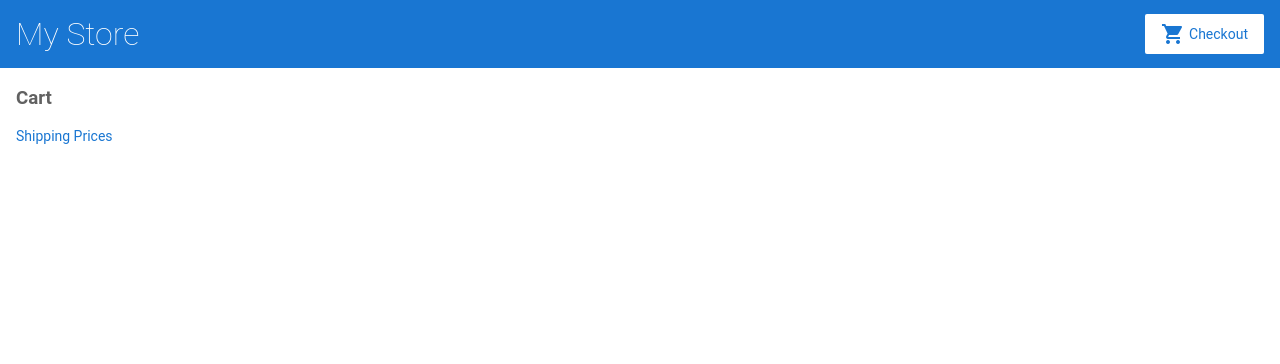
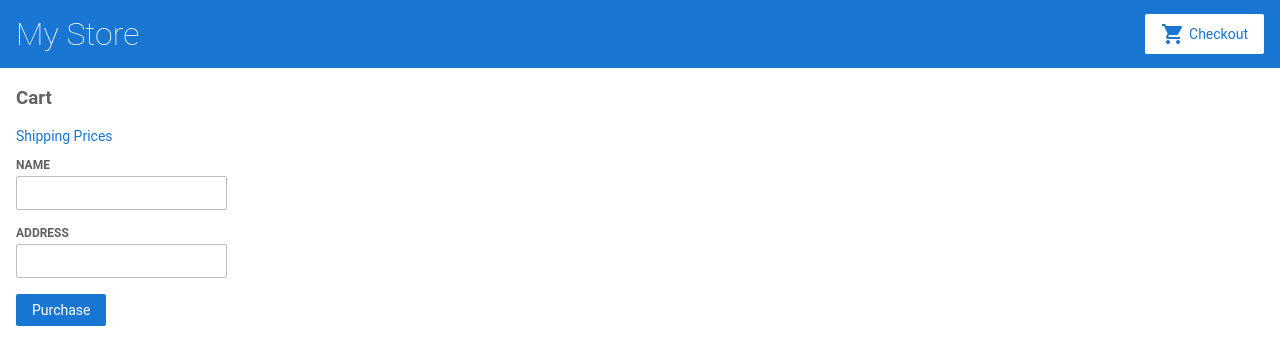
Before and after one commit to purpleoctop/angular-tutorial-firs, an Angular app: page /cart in a window 1280 px wide. Shown: the top 364 px of the page. Built offline with nearby package versions, Linux system fonts and the light colour scheme.

Commit message:
feat(5-Form-Basics): Finish tutorial

```diff
--- a/src/app/app.module.ts
+++ b/src/app/app.module.ts
@@ -2,6 +2,7 @@
 import { RouterModule, Router } from '@angular/router';
 import { NgModule } from '@angular/core';
 import {HttpClient, HttpClientModule} from '@angular/common/http';
+import {ReactiveFormsModule} from '@angular/forms';
 import { AppRoutingModule } from './app-routing.module';
 import { AppComponent } from './app.component';
 import { TopBarComponent } from './top-bar/top-bar.component';
@@ -30,7 +31,8 @@
       {path: 'products/:productId', component: ProductDetailsComponent},
       {path: 'cart', component: CartComponent},
       {path: 'shipping', component: ShippingComponent}
-    ])
+    ]),
+    ReactiveFormsModule
   ],
   providers: [],
   bootstrap: [AppComponent]
--- a/src/app/cart/cart.component.html
+++ b/src/app/cart/cart.component.html
@@ -8,3 +8,18 @@
     <span> {{ item.name }} </span>
     <span> {{ item.price | currency }} </span>
 </div>
+
+<form [formGroup]="checkoutForm" (ngSubmit)="onSubmit(checkoutForm.value)">
+    <div>
+        <label>Name</label>
+        <input type="text" formControlName='name'>
+    </div>
+
+    <div>
+            <label>Address</label>
+            <input type="text" formControlName='address'>
+    </div>
+
+    <button class="button" type="submit">Purchase</button>
+
+</form>
--- a/src/app/cart/cart.component.ts
+++ b/src/app/cart/cart.component.ts
@@ -1,5 +1,6 @@
 import { Component, OnInit } from '@angular/core';
 import { CartService } from '../cart.service';
+import { FormBuilder } from '@angular/forms';
 
 @Component({
   selector: 'app-cart',
@@ -8,10 +9,23 @@
 })
 export class CartComponent implements OnInit {
   items;
+  checkoutForm;
   constructor(
-    private cartService: CartService
+    private cartService: CartService,
+    private formBuilder: FormBuilder
   ) {
     this.items = this.cartService.getItems();
+
+    this.checkoutForm = this.formBuilder.group({
+      name: '',
+      address: ''
+    });
+  }
+
+  onSubmit(customerData) {
+    console.warn('Your order has been submitted', customerData);
+    this.items = this.cartService.clearCart();
+    this.checkoutForm.reset();
   }
 
   ngOnInit() {
```
